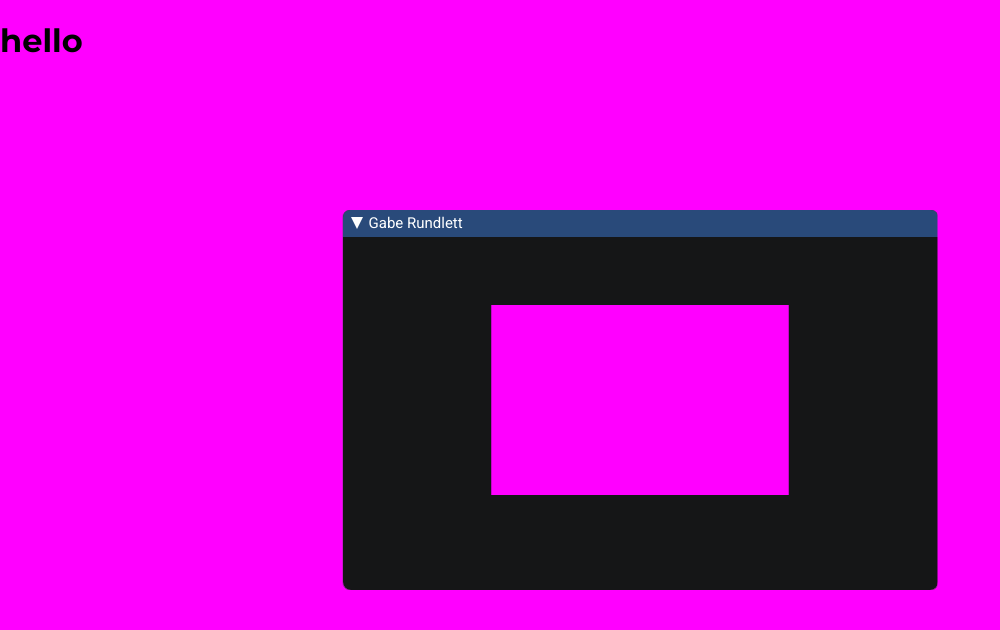
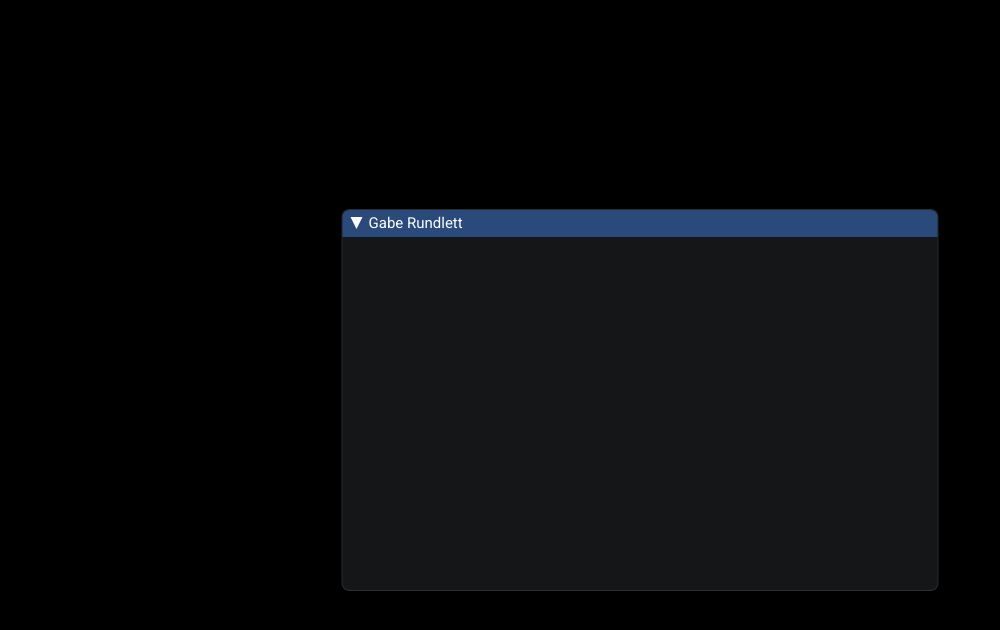
Before and after one commit to GabeRundlett/gaberundlett.github.io, a React (Vite) app: page / in a window 1280 px wide. Shown: the top 630 px of the page, without its empty margins (0-1000 px from the left). Built offline with nearby package versions, Linux system fonts and the light colour scheme.

Commit message:
feat: imgui window animation

```diff
--- a/src/components/ImguiWindow/index.css
+++ b/src/components/ImguiWindow/index.css
@@ -1,34 +1,20 @@
 .imgui-window {
-  clip-path: polygon(
-    0% 0%,
-    0% 100%,
-    25% 100%,
-    25% 25%,
-    75% 25%,
-    75% 75%,
-    25% 75%,
-    25% 100%,
-    100% 100%,
-    100% 0%
-  );
-
   position: fixed;
+  width: 590px;
+  height: 380px;
+  left: 50%;
+  top: 50%;
+  transform: translate(-50%, -50%);
   display: flex;
   flex-direction: column;
   width: 595px;
   height: 380px;
   background-color: #151617;
-  left: 0;
-  right: 0;
-  top: 0;
-  bottom: 0;
-  margin: auto auto;
   border-radius: 8px;
-  outline-width: 1px;
-  outline-style: solid;
-  outline-offset: -1;
-  outline-color: rgba(70, 70, 82, 0.5);
-  animation: window-pop 1s ease-in-out;
+  border-width: 1px;
+  border-style: solid;
+  border-color: rgba(70, 70, 82, 0.5);
+  animation: window-pop ease-out 0.6s;
 }
 
 .imgui-window__topbar {
@@ -70,10 +56,14 @@
 
 @keyframes window-pop {
   0% {
-    left: 100px;
+    width: 30px;
+    opacity: 0;
+    left: 50%;
+    top: 50%;
+    transform: translate(-50%, 100%);
   }
 
-  100% {
-    left: 20px;
+  40% {
+    height: 180px;
   }
 }
--- a/src/components/ImguiWindow/index.tsx
+++ b/src/components/ImguiWindow/index.tsx
@@ -2,12 +2,14 @@ import './index.css';
 
 const ImguiWindow = () => {
   return (
-    <div className="imgui-window">
-      <div className="imgui-window__topbar">
-        <div className="triangle"></div>
-        <h1>Gabe Rundlett</h1>
+    <div className="imgui-background">
+      <div className="imgui-window">
+        <div className="imgui-window__topbar">
+          <div className="triangle"></div>
+          <h1>Gabe Rundlett</h1>
+        </div>
+        <div className="imgui-window__content"></div>
       </div>
-      <div className="imgui-window__content"></div>
     </div>
   );
 };
--- a/src/pages/Startup/index.css
+++ b/src/pages/Startup/index.css
@@ -1,5 +1,5 @@
 .startup {
-  background-color: #ff00ff;
+  background-color: #000;
   width: 100vw;
   height: 100vh;
   display: flex;
```
